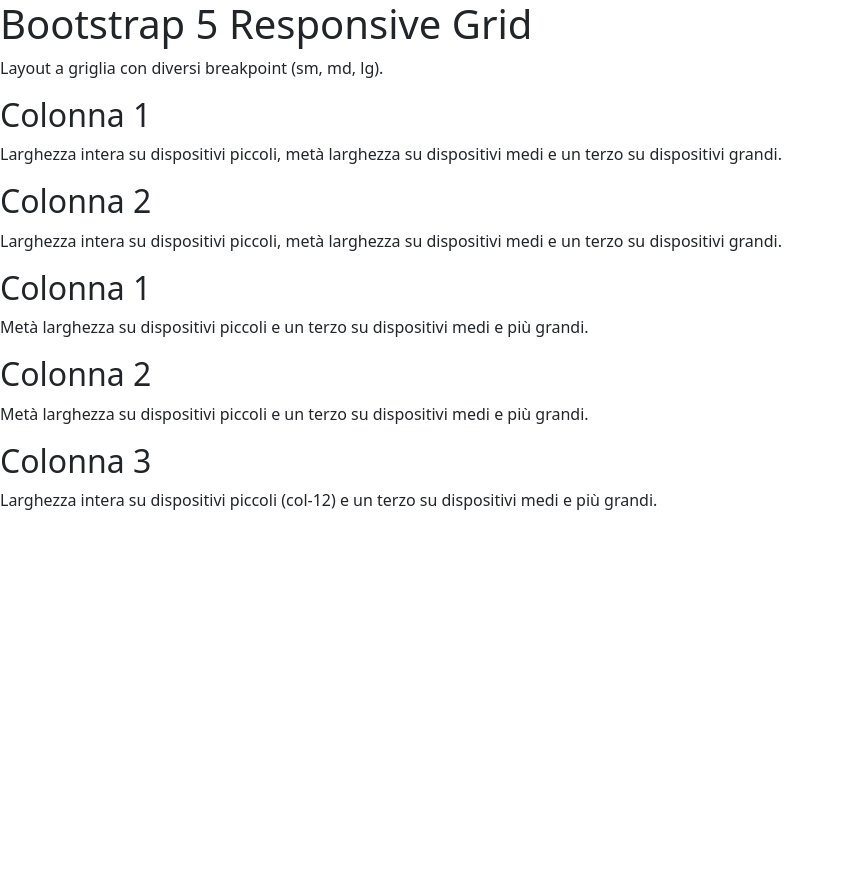
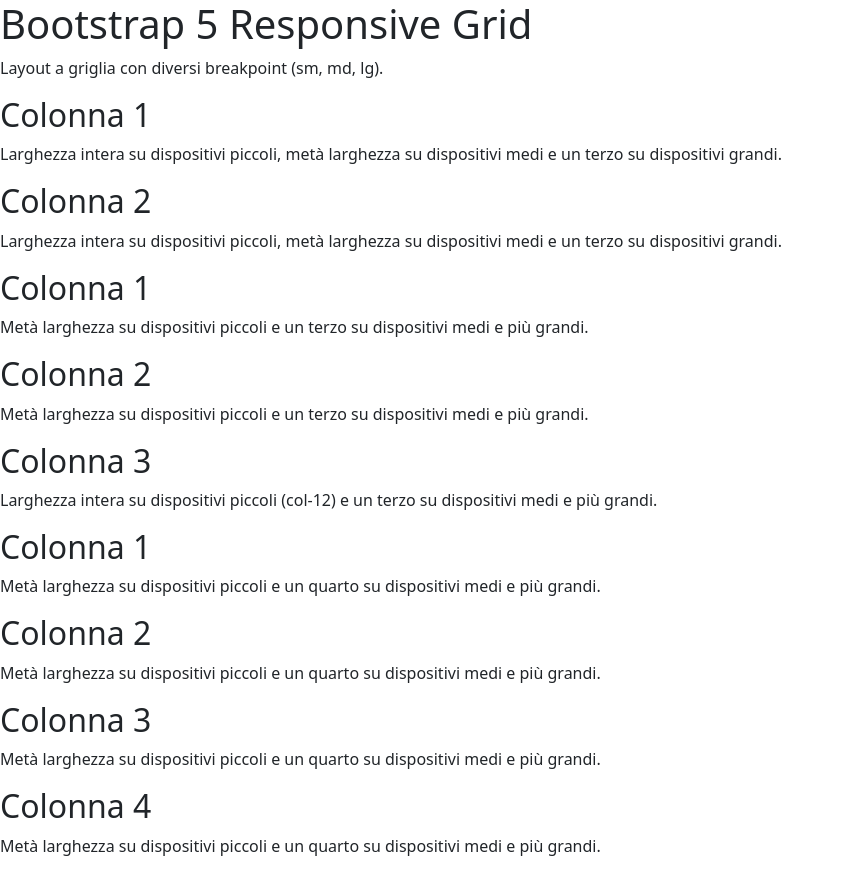
Before and after one commit to vmqxdv/htmlcss-bootstrap-layout, a plain HTML site: page index.html in a window 1280 px wide. Shown: the whole page, without its empty margins (0-843 px from the left). Before the commit the page ends 800 px from the top, so only its background shows below. Drawn offline with nearby package versions, Linux system fonts and the light colour scheme.

Commit message:
feat: Aggiunte colonne inferiori

```diff
--- a/index.html
+++ b/index.html
@@ -67,6 +67,36 @@
           </p>
         </div>
       </div>
+      <div class="bot-col">
+        <div class="col">
+          <h2>Colonna 1</h2>
+          <p>
+            Metà larghezza su dispositivi piccoli e
+            un quarto su dispositivi medi e più grandi.
+          </p>
+        </div>
+        <div class="col">
+          <h2>Colonna 2</h2>
+          <p>
+            Metà larghezza su dispositivi piccoli e
+            un quarto su dispositivi medi e più grandi.
+          </p>
+        </div>
+        <div class="col">
+          <h2>Colonna 3</h2>
+          <p>
+            Metà larghezza su dispositivi piccoli e
+            un quarto su dispositivi medi e più grandi.
+          </p>
+        </div>
+        <div class="col">
+          <h2>Colonna 4</h2>
+          <p>
+            Metà larghezza su dispositivi piccoli e
+            un quarto su dispositivi medi e più grandi.
+          </p>
+        </div>
+      </div>
     </div>
   </main>
 
```
